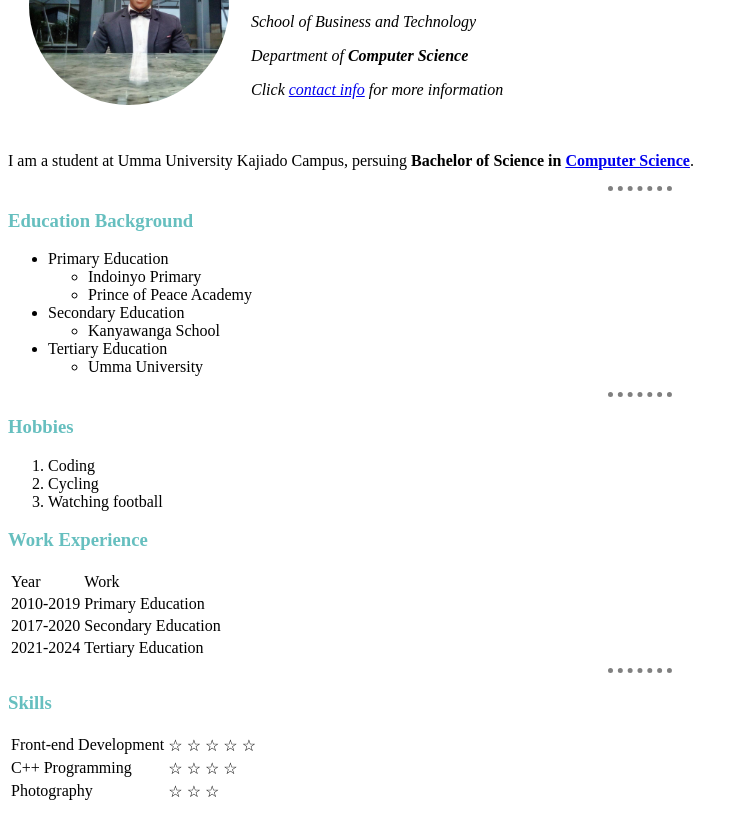
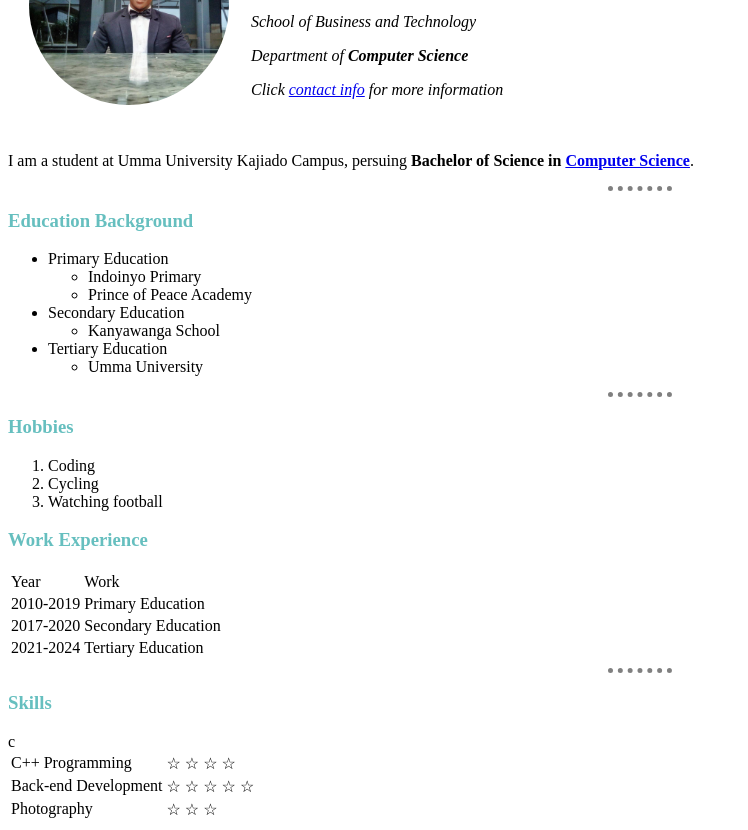
Before and after one commit to Musungui/My-Profile-Project, a plain HTML site: page index.html in a window 1280 px wide. Shown: the part 130-960 px from the top of the page, without its empty margins (0-748 px from the left). Drawn offline with Linux system fonts and the light colour scheme.

Commit message:
Updated index.html

```diff
--- a/index.html
+++ b/index.html
@@ -80,16 +80,17 @@
     <hr>
     <h3>Skills</h3>
     <table>
-         <tr>
-            <td>Front-end  Development</td>
-            <td>&star;</td>
+        c
+        <tr>
+            <td>C++ Programming</td>
             <td>&star;</td>
             <td>&star;</td>
             <td>&star;</td>
             <td>&star;</td>
         </tr>
         <tr>
-            <td>C++ Programming</td>
+            <td>Back-end  Development</td>
+            <td>&star;</td>
             <td>&star;</td>
             <td>&star;</td>
             <td>&star;</td>
```
